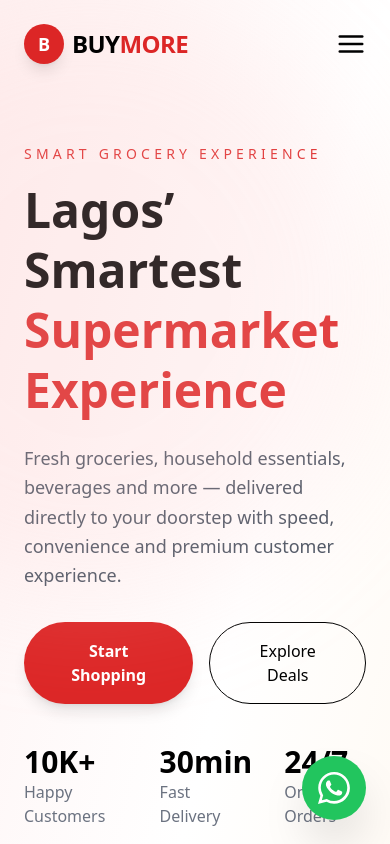
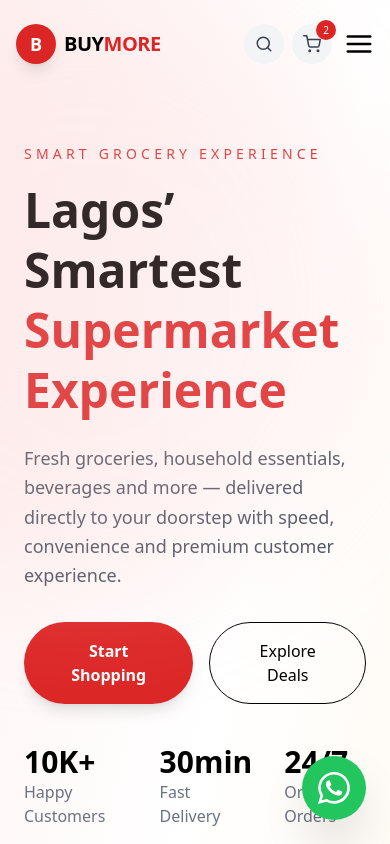
Before and after one commit to DREAMTECH100/BUYMORE, a React (Vite) app: page / in a window 390 px wide. Shown: the top 844 px of the page. Built offline with nearby package versions, Linux system fonts and the light colour scheme.

Commit message:
navbar updated

```diff
--- a/src/components/Navbar.jsx
+++ b/src/components/Navbar.jsx
@@ -42,7 +42,8 @@ export default function Navbar() {
             : "bg-transparent py-6"
         }`}
       >
-        <div className="max-w-7xl mx-auto px-6 md:px-10 flex items-center justify-between">
+        <div className="max-w-7xl mx-auto px-4 sm:px-6 md:px-10 flex items-center justify-between">
+
           {/* LOGO */}
           <motion.div
             whileHover={{ scale: 1.05 }}
@@ -52,7 +53,7 @@ export default function Navbar() {
               B
             </div>
 
-            <h1 className="text-2xl font-black tracking-tight">
+            <h1 className="text-xl sm:text-2xl font-black tracking-tight">
               BUY<span className="text-red-600">MORE</span>
             </h1>
           </motion.div>
@@ -68,12 +69,12 @@ export default function Navbar() {
               >
                 {link}
 
-                <span className="absolute left-0 -bottom-1 w-0 h-[2px] bg-red-600 transition-all duration-300 hover:w-full"></span>
+                <span className="absolute left-0 -bottom-1 w-0 h-[2px] bg-red-600 hover:w-full transition-all duration-300"></span>
               </motion.a>
             ))}
           </div>
 
-          {/* RIGHT SIDE */}
+          {/* DESKTOP RIGHT SIDE */}
           <div className="hidden lg:flex items-center gap-5">
             <motion.div
               whileHover={{ scale: 1.08 }}
@@ -102,12 +103,36 @@ export default function Navbar() {
             </motion.button>
           </div>
 
-          {/* MOBILE ICON */}
+          {/* MOBILE ACTIONS */}
+          <div className="flex lg:hidden items-center gap-2">
+
+            {/* Search */}
+            <motion.div
+              whileHover={{ scale: 1.08 }}
+              className="w-10 h-10 rounded-full bg-gray-100 flex items-center justify-center cursor-pointer hover:bg-red-50 transition"
+            >
+              <FiSearch className="text-lg text-gray-700" />
+            </motion.div>
+
+            {/* Cart */}
+            <motion.div
+              whileHover={{ scale: 1.08 }}
+              className="relative w-10 h-10 rounded-full bg-gray-100 flex items-center justify-center cursor-pointer hover:bg-red-50 transition"
+            >
+              <FiShoppingCart className="text-lg text-gray-700" />
+
+              <div className="absolute -top-1 -right-1 bg-red-600 text-white text-[10px] w-5 h-5 rounded-full flex items-center justify-center">
+                2
+              </div>
+            </motion.div>
+
+            {/* Menu */}
             <div
               onClick={() => setOpen(!open)}
-            className="lg:hidden text-3xl cursor-pointer"
+              className="text-3xl cursor-pointer ml-1"
             >
               {open ? <FiX /> : <FiMenu />}
+            </div>
           </div>
         </div>
       </motion.nav>
@@ -115,12 +140,23 @@ export default function Navbar() {
       {/* MOBILE MENU */}
       <AnimatePresence>
         {open && (
+          <>
+            {/* BACKDROP */}
+            <motion.div
+              initial={{ opacity: 0 }}
+              animate={{ opacity: 1 }}
+              exit={{ opacity: 0 }}
+              className="fixed inset-0 bg-black/40 z-[90] lg:hidden"
+              onClick={() => setOpen(false)}
+            />
+
+            {/* SIDEBAR */}
             <motion.div
               initial={{ opacity: 0, x: "100%" }}
               animate={{ opacity: 1, x: 0 }}
               exit={{ opacity: 0, x: "100%" }}
               transition={{ duration: 0.4 }}
-            className="fixed top-0 right-0 w-[80%] h-screen bg-white z-[100] shadow-2xl lg:hidden"
+              className="fixed top-0 right-0 w-[80%] sm:w-[70%] h-screen bg-white z-[100] shadow-2xl lg:hidden"
             >
               <div className="flex items-center justify-between p-6 border-b">
                 <h1 className="text-2xl font-black">
@@ -142,16 +178,18 @@ export default function Navbar() {
                     animate={{ opacity: 1, x: 0 }}
                     transition={{ delay: index * 0.1 }}
                     className="text-2xl font-semibold text-gray-800 hover:text-red-600 transition"
+                    onClick={() => setOpen(false)}
                   >
                     {link}
                   </motion.a>
                 ))}
 
-              <button className="mt-6 bg-red-600 text-white py-4 rounded-full font-semibold text-lg shadow-lg">
+                <button className="mt-6 bg-red-600 hover:bg-red-700 transition text-white py-4 rounded-full font-semibold text-lg shadow-lg">
                   Start Shopping
                 </button>
               </div>
             </motion.div>
+          </>
         )}
       </AnimatePresence>
     </>
```
Lines whose indentation alone changed are shown as unchanged.
